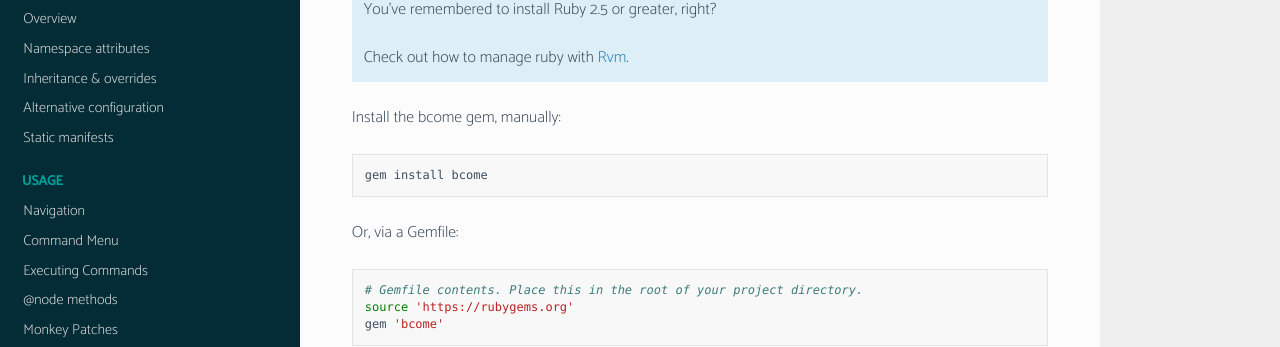
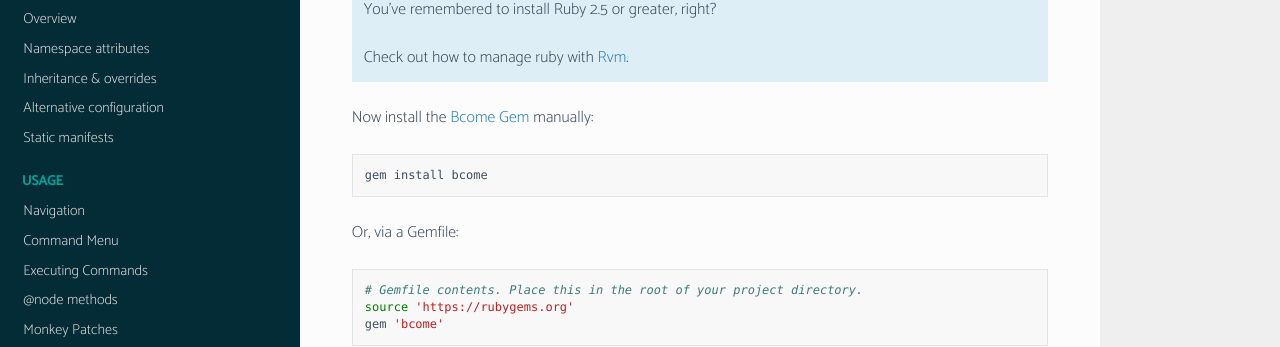
Before and after one commit to webzakimbo/bcome-read-the-docs, a Sphinx documentation site: the page built from docs/source/getting-started/setting-up-your-project.rst, in a window 1280 px wide and 900 px high. Shown: the part 352-699 px from the top of the window. Built offline with Sphinx 7.4.7 and the Read the Docs theme 2.0.0, drawn with Linux system fonts in a browser that asks for light colours; pages that are not in the unit, such as notebooks, are missing from menus.

Commit message:
expanded project set up

```diff
--- a/docs/source/getting-started/setting-up-your-project.rst
+++ b/docs/source/getting-started/setting-up-your-project.rst
@@ -19,7 +19,7 @@ Create a project directory:
 
    Check out how to manage ruby with |RVM_URL|_.
 
-Install the bcome gem, manually:
+Now install the |BCOME_GEM|_ manually:
 
 .. code-block:: bash
 
--- a/docs/source/urls.rst
+++ b/docs/source/urls.rst
@@ -55,3 +55,6 @@
 
 .. |RVM_URL| replace:: Rvm
 .. _RVM_URL: https://rvm.io
+
+.. |BCOME_GEM| replace:: Bcome Gem
+.. _BCOME_GEM: https://https://rubygems.org/gems/bcome
```
